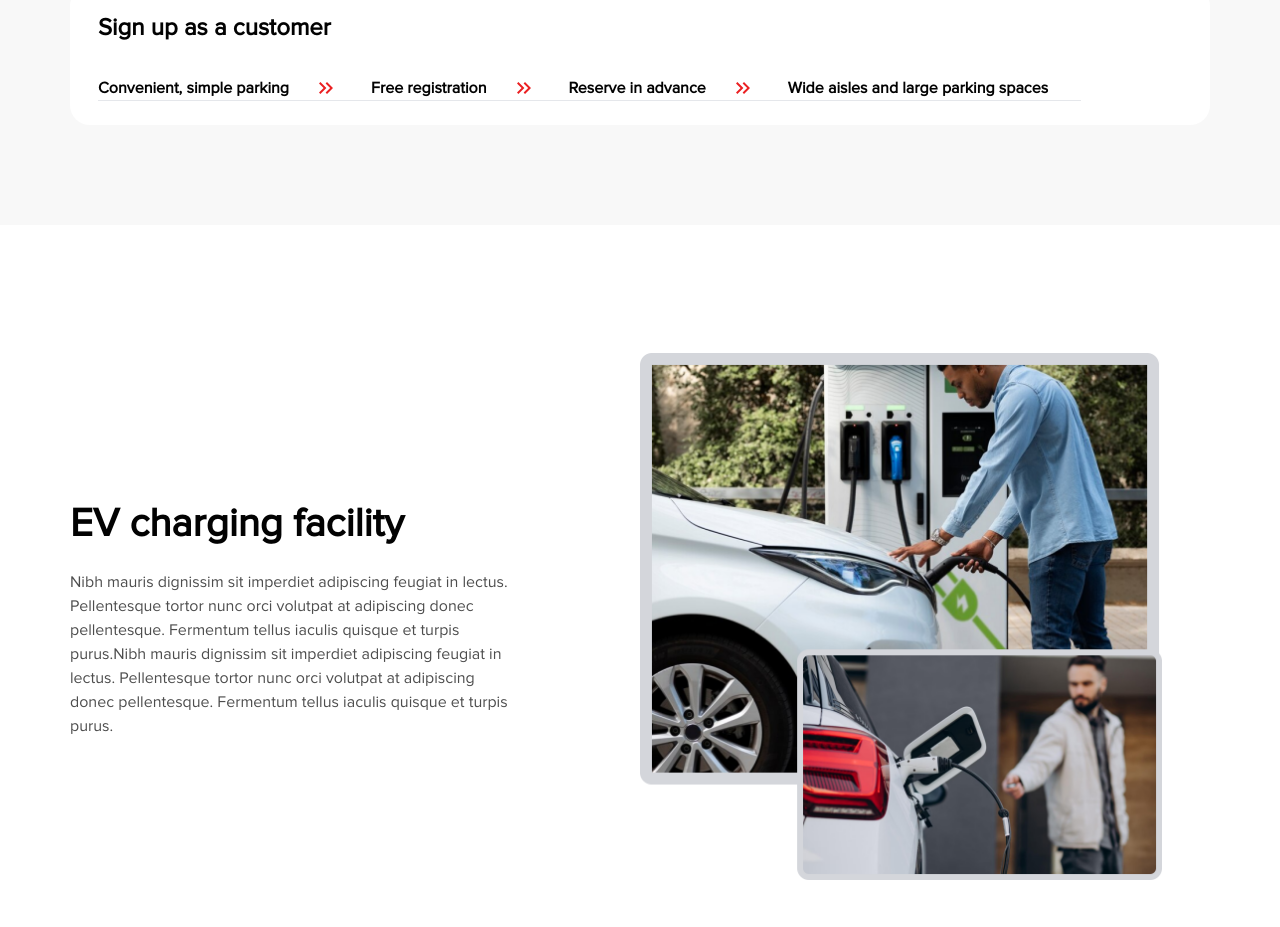
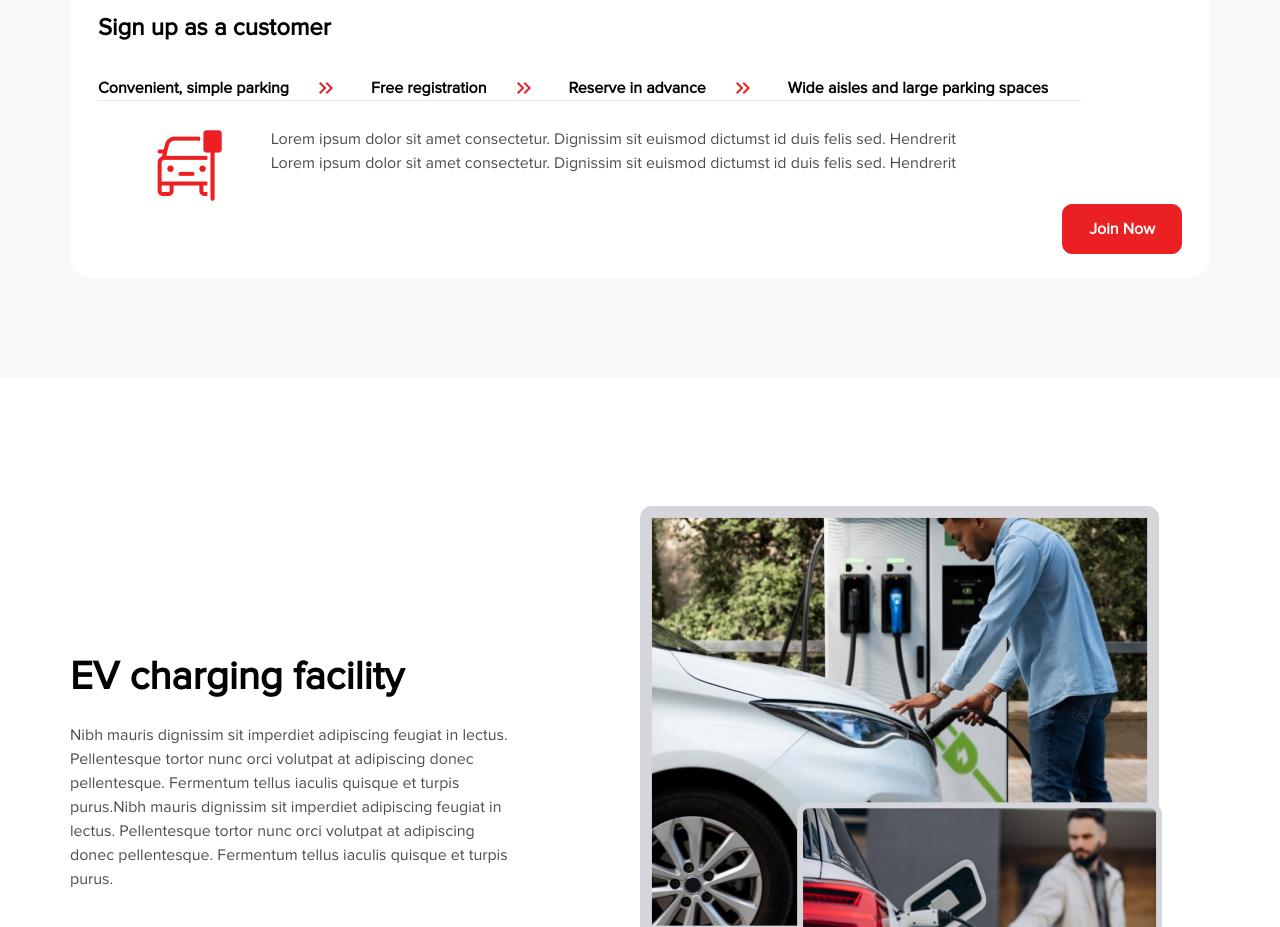
Before and after one commit to Gunjan0001/parknation, a React (Create React App) app: page / in a window 1280 px wide. Shown: the part 1540-2467 px from the top of the page. Built offline with nearby package versions, Linux system fonts and the light colour scheme.

Commit message:
code-marge

```diff
--- a/src/components/ForTruckDrivers/homepage/HeroHowItWorks.jsx
+++ b/src/components/ForTruckDrivers/homepage/HeroHowItWorks.jsx
@@ -1,12 +1,12 @@
 import React, { useState } from "react";
 import { Rightsidearrow } from "../../common/Icon";
-
+import redcar from "../../../assests/images/png/redcar.png";
 const HeroHowItWorks = () => {
   const [first, setfirst] = useState(0);
   return (
     <section className="bg-[#f8f8f8]">
-      <div className=" py-[100px] container">
-        <h2 className="text-center font-bold text-4xl text-black">
+      <div className=" lg:py-[100px] py-[50px] container">
+        <h2 className="text-center font-bold text-4xl mb-[6 0px] text-black">
           How it works
         </h2>
         <div className=" bg-[#ffffff] py-[24px] px-[28px] rounded-[20px]">
@@ -44,6 +44,27 @@ const HeroHowItWorks = () => {
               </p>
             </div>
           </div>
+          <div>
+            <div className="flex mt-[26px] lg:ms-[50px]">
+              <img src={redcar} alt="redcar how its wroks" />
+              <div className="ms-[46px]">
+                <p className="text-base font-normal text-[#000000] opacity-[.7]">
+                  Lorem ipsum dolor sit amet consectetur. Dignissim sit euismod
+                  dictumst id duis felis sed. Hendrerit
+                </p>
+                <p className="text-base font-normal text-[#000000] opacity-[.7]">
+                  Lorem ipsum dolor sit amet consectetur. Dignissim sit euismod
+                  dictumst id duis felis sed. Hendrerit
+                </p>
+              </div>
+            </div>
+          </div>
+          <div className="text-end">
+            {" "}
+            <button className=" text-base hover:text-primary ms-[10px] hover:bg-white font-semibold py-[12px] px-[26px] border-[1px] border-primary rounded-[10px] text-white bg-primary duration-300 ">
+              Join Now
+            </button>
+          </div>
         </div>
       </div>
     </section>
```
Also changed, not shown: src/assests/images/png/redcar.png (added).
